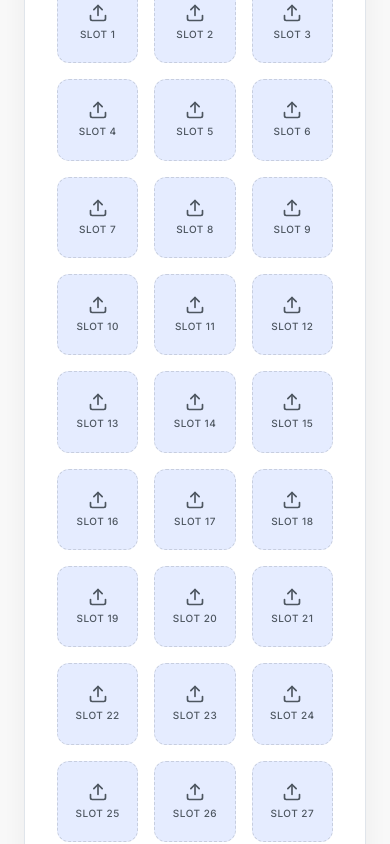
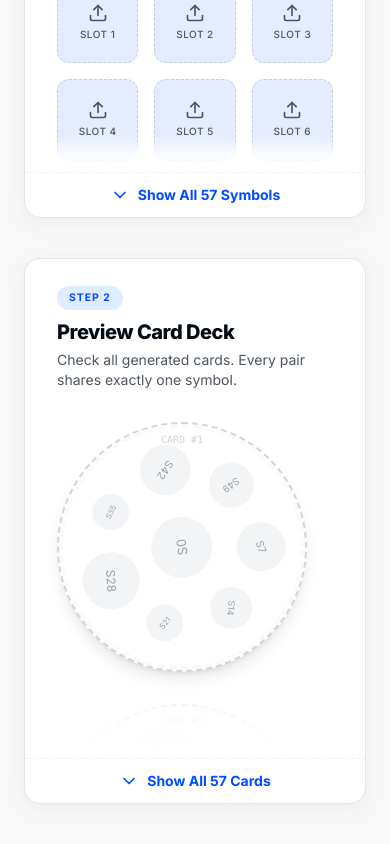
Before and after one commit to rlirli/twin-blitz, a Next.js app: page / in a window 390 px wide. Shown: the part 1620-2464 px from the top of the page. Built offline with nearby package versions, Linux system fonts and the light colour scheme.

Commit message:
feat: Add collapsible expand/collapse sections

```diff
--- a/src/app/page.tsx
+++ b/src/app/page.tsx
@@ -69,8 +69,9 @@ export default function Home() {
 
         <footer className="border-border text-muted-foreground border-t pt-10 text-center text-xs leading-relaxed">
           <p>
-            Built with love for handmade gifts.{" "}
-            <span className="bg-primary-soft text-primary rounded px-2 py-0.5 font-semibold">
+            Built with love for handmade gifts.
+            <br />
+            <span className="bg-primary-soft text-primary rounded px-1 py-0.5 font-semibold">
               Any two cards share exactly one symbol
             </span>{" "}
             guaranteed by projective plane mathematics.
--- a/src/components/card-preview/card-preview-root.tsx
+++ b/src/components/card-preview/card-preview-root.tsx
@@ -1,8 +1,11 @@
 "use client";
 
-import React, { useMemo } from "react";
+import React, { useMemo, useState } from "react";
+
+import { ChevronDown, ChevronUp } from "lucide-react";
 
 import { PROJECTIVE_PLANE_ORDER, TOTAL_CARDS } from "@/lib/constants";
+import { cn } from "@/lib/utils/cn";
 import { generateProjectivePlane } from "@/lib/utils/game-core";
 import { useSymbolStore } from "@/store/use-symbol-store";
 
@@ -10,14 +13,15 @@ import { GameCard } from "./game-card";
 
 export const CardPreview: React.FC = () => {
   const { symbols } = useSymbolStore();
+  const [isExpanded, setIsExpanded] = useState(false);
   const rawCards = useMemo(
     () => generateProjectivePlane(PROJECTIVE_PLANE_ORDER).slice(0, TOTAL_CARDS),
     [PROJECTIVE_PLANE_ORDER],
   );
 
   return (
-    <div className="bg-card border-border mb-16 rounded-2xl border px-8 py-6 shadow-[0_4px_24px_rgba(0,0,0,0.05)]">
-      <div className="mb-8">
+    <div className="bg-card border-border mb-16 rounded-2xl border pt-6 pb-1 shadow-[0_4px_24px_rgba(0,0,0,0.05)]">
+      <div className="mb-5 px-8">
         <span className="bg-primary-soft text-primary mb-2 block inline-flex w-fit items-center rounded-full px-3 py-1 text-[0.65rem] font-bold tracking-widest uppercase">
           Step 2
         </span>
@@ -28,10 +32,44 @@ export const CardPreview: React.FC = () => {
           Check all generated cards. Every pair shares exactly one symbol.
         </p>
       </div>
-      <div className="grid grid-cols-1 gap-8 sm:grid-cols-2 md:grid-cols-3 lg:grid-cols-4">
-        {rawCards.map((cardIndices, cardIdx) => (
-          <GameCard key={cardIdx} cardIdx={cardIdx} cardIndices={cardIndices} symbols={symbols} />
-        ))}
+      <div className="relative">
+        <div
+          className={`grid grid-cols-1 gap-8 overflow-hidden px-8 pt-3 transition-all duration-500 ease-in-out sm:grid-cols-2 md:grid-cols-3 lg:grid-cols-4 ${
+            !isExpanded ? "max-h-[340px]" : "max-h-[50000px] pb-6"
+          }`}
+        >
+          {rawCards.map((cardIndices, cardIdx) => (
+            <GameCard key={cardIdx} cardIdx={cardIdx} cardIndices={cardIndices} symbols={symbols} />
+          ))}
+        </div>
+
+        {!isExpanded && (
+          <div className="from-card via-card/80 pointer-events-none absolute inset-x-0 bottom-0 h-20 bg-gradient-to-t to-transparent" />
+        )}
+      </div>
+
+      <div
+        className={cn(
+          "border-muted flex justify-center border-t border-dashed pt-1",
+          isExpanded ? "mt-4" : "mt-2",
+        )}
+      >
+        <button
+          onClick={() => setIsExpanded(!isExpanded)}
+          className="text-primary hover:bg-primary/5 flex items-center gap-2 rounded-full px-6 py-2 text-sm font-bold transition-all active:scale-95"
+        >
+          {isExpanded ? (
+            <>
+              <ChevronUp size={20} />
+              Show Fewer Cards
+            </>
+          ) : (
+            <>
+              <ChevronDown size={20} />
+              Show All {TOTAL_CARDS} Cards
+            </>
+          )}
+        </button>
       </div>
     </div>
   );
--- a/src/components/symbol-grid/grid-header.tsx
+++ b/src/components/symbol-grid/grid-header.tsx
@@ -1,6 +1,8 @@
 import React from "react";
 
 import { FolderOpen, Zap, X } from "lucide-react";
+
+import { cn } from "@/lib/utils/cn";
 
 interface GridHeaderProps {
   onBulkUpload: (e: React.ChangeEvent<HTMLInputElement>) => void;
@@ -9,6 +11,7 @@ interface GridHeaderProps {
   isBulkLoading: boolean;
   emptyCount: number;
   bulkInputRef: React.RefObject<HTMLInputElement | null>;
+  className?: string;
 }
 
 export const GridHeader: React.FC<GridHeaderProps> = ({
@@ -18,9 +21,10 @@ export const GridHeader: React.FC<GridHeaderProps> = ({
   isBulkLoading,
   emptyCount,
   bulkInputRef,
+  className,
 }) => {
   return (
-    <div className="mb-8 flex flex-col gap-6">
+    <div className={cn("mb-8 flex flex-col gap-6", className)}>
       <div>
         <span className="bg-primary-soft text-primary mb-2 inline-flex w-fit items-center rounded-full px-2.5 py-1 text-[0.65rem] font-bold tracking-widest uppercase">
           Step 1
--- a/src/components/symbol-grid/symbol-grid-root.tsx
+++ b/src/components/symbol-grid/symbol-grid-root.tsx
@@ -5,6 +5,7 @@ import React, { useRef, useState } from "react";
 import * as LucideIcons from "lucide-react";
 
 import { TOTAL_SYMBOLS } from "@/lib/constants";
+import { cn } from "@/lib/utils/cn";
 import {
   lucideIconToImageUrl,
   compressImage,
@@ -35,6 +36,7 @@ export const SymbolGrid: React.FC = () => {
   const [isBulkLoading, setIsBulkLoading] = useState(false);
   const [editingSlotId, setEditingSlotId] = useState<number | null>(null);
   const [focusedSlotId, setFocusedSlotId] = useState<number | null>(null);
+  const [isExpanded, setIsExpanded] = useState(false);
 
   const handleFileChange = async (id: number, e: React.ChangeEvent<HTMLInputElement>) => {
     const file = e.target.files?.[0];
@@ -113,7 +115,7 @@ export const SymbolGrid: React.FC = () => {
   const emptyCount = symbols.filter((s) => s.url === null).length;
 
   return (
-    <div className="bg-card border-border mb-10 rounded-2xl border px-8 py-6 shadow-[0_4px_24px_rgba(0,0,0,0.05)]">
+    <div className="bg-card border-border mb-10 rounded-2xl border pt-6 pb-1 shadow-[0_4px_24px_rgba(0,0,0,0.05)]">
       <BulkErrorDialog error={bulkError} onClose={() => setBulkError(null)} />
 
       {editingSlotId !== null && (
@@ -127,9 +129,17 @@ export const SymbolGrid: React.FC = () => {
         isBulkLoading={isBulkLoading}
         emptyCount={emptyCount}
         bulkInputRef={bulkInputRef}
+        className="px-8"
       />
 
-      <div className="grid grid-cols-3 gap-4 sm:grid-cols-4 md:grid-cols-6 lg:grid-cols-8">
+      <div className="relative">
+        <div
+          className={`grid grid-cols-3 gap-4 overflow-hidden px-8 transition-all duration-500 ease-in-out sm:grid-cols-4 md:grid-cols-6 lg:grid-cols-8 ${
+            !isExpanded
+              ? "max-h-[190px] sm:max-h-[180px] md:max-h-[160px] lg:max-h-[170px]"
+              : "max-h-[50000px]"
+          }`}
+        >
           {symbols.map((symbol) => (
             <SymbolSlot
               key={symbol.id}
@@ -145,6 +155,35 @@ export const SymbolGrid: React.FC = () => {
             />
           ))}
         </div>
+
+        {!isExpanded && (
+          <div className="from-card via-card/80 pointer-events-none absolute inset-x-0 bottom-0 h-9 bg-gradient-to-t to-transparent" />
+        )}
+      </div>
+
+      <div
+        className={cn(
+          "border-muted flex justify-center border-t border-dashed pt-1",
+          isExpanded ? "mt-4" : "mt-0",
+        )}
+      >
+        <button
+          onClick={() => setIsExpanded(!isExpanded)}
+          className="text-primary hover:bg-primary/5 flex items-center gap-2 rounded-full px-6 py-2 text-sm font-bold transition-all active:scale-95"
+        >
+          {isExpanded ? (
+            <>
+              <LucideIcons.ChevronUp size={20} />
+              Show Less
+            </>
+          ) : (
+            <>
+              <LucideIcons.ChevronDown size={20} />
+              Show All {TOTAL_SYMBOLS} Symbols
+            </>
+          )}
+        </button>
+      </div>
     </div>
   );
 };
```
Lines whose indentation alone changed are shown as unchanged.
